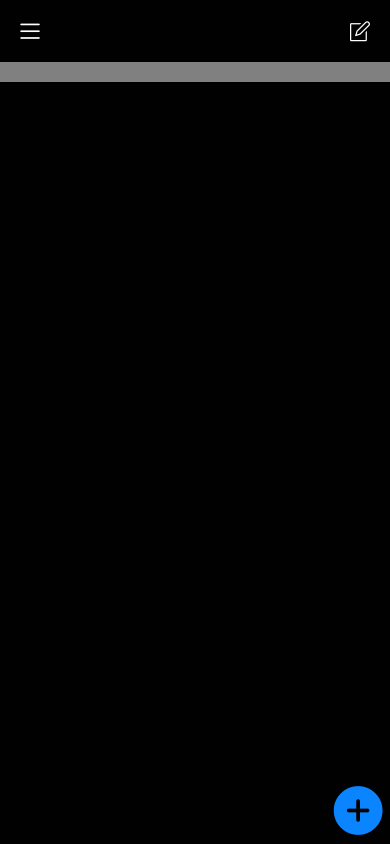
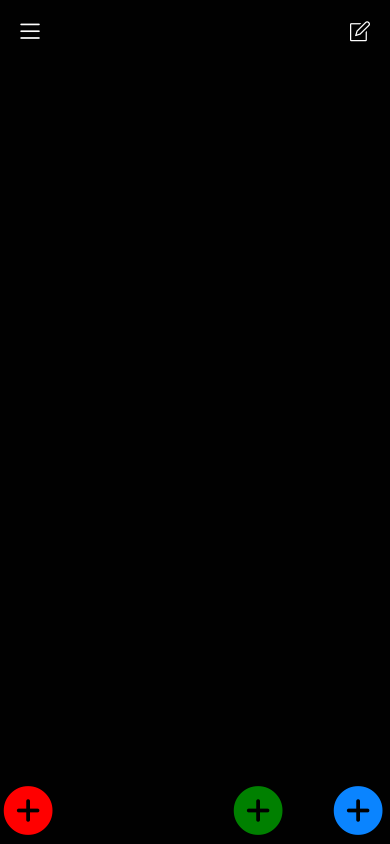
Before and after one commit to margrudniak/BoltNotes, a React Native app: screen / in a window 390 px wide. Built offline with nearby package versions, Linux system fonts and the light colour scheme.

Commit message:
feat: add handle on get data from store

```diff
--- a/src/views/Home/Home.tsx
+++ b/src/views/Home/Home.tsx
@@ -1,29 +1,71 @@
 import React, {useEffect, useState} from 'react';
 import {useTheme} from '@react-navigation/native';
-import {StatusBar, Text, View} from 'react-native';
+import {StatusBar} from 'react-native';
 import {SafeAreaView, useSafeAreaInsets} from 'react-native-safe-area-context';
 import Icon from 'react-native-vector-icons/Ionicons';
-import {DateBar, Header, Modal} from '../../components';
+import {DateBar, Header, Item, Modal} from '../../components';
+import AsyncStorage from '@react-native-async-storage/async-storage';
+import {objMap} from '../../utils';
+
+export interface itemType {
+  [key: string]: string[];
+}
 
 export interface HomeScreenProps {}
 
-export const HomeScreen = ({message}: HomeScreenProps) => {
+export const HomeScreen = ({}: HomeScreenProps) => {
+  const [values, setValues] = useState<itemType[]>([]);
   const [modalVisible, setModalVisible] = useState(false);
   const {dark, colors} = useTheme();
   const {bottom, right} = useSafeAreaInsets();
-  useEffect(() => console.log(modalVisible), [modalVisible]);
+
+  useEffect(() => {
+    AsyncStorage.getAllKeys((error?: Error, keys?: string[]) => {
+      keys?.map(e => {
+        AsyncStorage.getItem(e, (errorItem?: Error, result?: string) => {
+          try {
+            const valueArr = JSON.stringify(result)
+              .replace(/"|\\/g, '')
+              .split(',');
+            setValues(prev => [...prev, {[e]: valueArr}]);
+          } catch (err) {
+            console.error('Error', errorItem);
+          }
+        });
+      });
+    });
+  }, [modalVisible]);
+
+  const renderContent = () => {
+    const renderContentItems: JSX.Element[] = [];
+    values.map((e, i) => {
+      renderContentItems.push(
+        <DateBar key={`${e}${i}`} date={Object.keys(e).toString()} />,
+      );
+      objMap(e, (el: string[]) =>
+        el.map((ele, it) => {
+          renderContentItems.push(<Item key={it} title={ele + ''} />);
+        }),
+      );
+    });
+    return renderContentItems;
+  };
+
   return (
     <SafeAreaView
       edges={['top', 'left', 'right']}
       style={{flex: 1, backgroundColor: colors.background}}>
       <StatusBar barStyle={dark ? 'light-content' : 'dark-content'} />
       <Header onPressNote={setModalVisible} />
-      <DateBar />
+      {renderContent()}
       <Icon
         size={60}
         name="add-circle"
         color={colors.primary}
-        onPress={() => console.log('clicked add')}
+        onPress={async () => {
+          let test = await AsyncStorage.getAllKeys();
+          console.log(test);
+        }}
         style={{
           position: 'absolute',
           bottom: 0,
@@ -32,6 +74,40 @@ export const HomeScreen = ({message}: HomeScreenProps) => {
           marginRight: right,
         }}
       />
+      <Icon
+        size={60}
+        name="add-circle"
+        color={'green'}
+        onPress={async () => {
+          let test = await AsyncStorage.clear();
+          console.log(test);
+        }}
+        style={{
+          position: 'absolute',
+          bottom: 0,
+          right: 100,
+          marginBottom: bottom,
+          marginRight: right,
+        }}
+      />
+      <Icon
+        size={60}
+        name="add-circle"
+        color={'red'}
+        onPress={async () =>
+          await AsyncStorage.setItem(
+            '@MySuperStore:key',
+            JSON.stringify(['test1']),
+          )
+        }
+        style={{
+          position: 'absolute',
+          bottom: 0,
+          left: 0,
+          marginBottom: bottom,
+          marginRight: right,
+        }}
+      />
       <Modal {...{modalVisible, setModalVisible}} />
     </SafeAreaView>
   );
```
